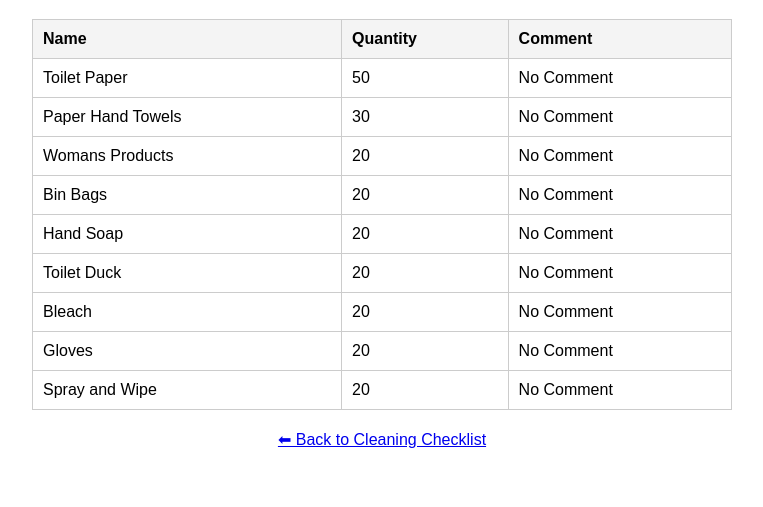
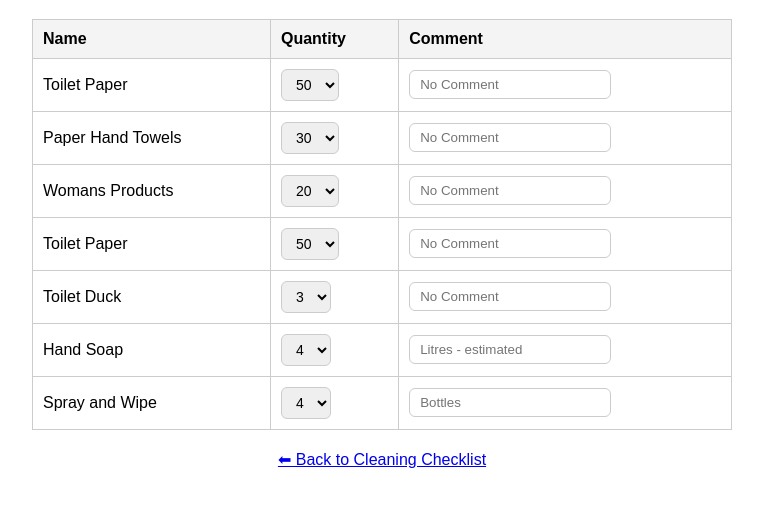
Before and after one commit to blueskyranger/HRBCleaningV2, a plain HTML site: page stock.html in a window 1280 px wide. Shown: the part 81-588 px from the top of the page, without its empty margins (258-1021 px from the left). Drawn offline with Linux system fonts and the light colour scheme.

Commit message:
modify stock page

```diff
--- a/stock.html
+++ b/stock.html
@@ -39,6 +39,20 @@
       text-align: center;
     }
 
+    select {
+    padding: 6px 10px;
+    border-radius: 6px;
+    border: 1px solid #ccc;
+    font-size: 14px;
+  }
+
+    input[type="text"] {
+    padding: 6px 10px;
+    border-radius: 6px;
+    border: 1px solid #ccc;
+    width: 180px;
+  }
+
     </style>
 </head>
 <body>
@@ -54,50 +68,109 @@
             </tr>
         </thead>
     <tbody>
-            <tr>
             <td>Toilet Paper</td>
-                <td class="quantity">50</td>
-                <td>No Comment</td>
+      <td>
+        <select name="toilet-paper">
+          <option>0</option>
+          <option>10</option>
+          <option>20</option>
+          <option>30</option>
+          <option>40</option>
+          <option selected>50</option>
+        </select>
+      </td>
+      <td><input type="text" placeholder="No Comment"></td>
     </tr>
+
     <tr>
       <td>Paper Hand Towels</td>
-                <td class="quantity">30</td>
-                <td>No Comment</td>
+      <td>
+        <select name="paper-towels">
+          <option>0</option>
+          <option>10</option>
+          <option>20</option>
+          <option selected>30</option>
+          <option>40</option>
+          <option>50</option>
+        </select>
+      </td>
+      <td><input type="text" placeholder="No Comment"></td>
     </tr>
+
     <tr>
       <td>Womans Products</td>
-                <td class="quantity">20</td>
-                <td>No Comment</td>
+      <td>
+        <select name="womans-products">
+          <option>0</option>
+          <option>5</option>
+          <option>10</option>
+          <option>15</option>
+          <option selected>20</option>
+          <option>25</option>
+          <option>30</option>
+        </select>
+      </td>
+      <td><input type="text" placeholder="No Comment"></td>
     </tr>
+    <td>Toilet Paper</td>
+      <td>
+        <select name="Bin Bags">
+          <option>0</option>
+          <option>10</option>
+          <option>20</option>
+          <option>30</option>
+          <option>40</option>
+          <option selected>50</option>
+        </select>
+      </td>
+      <td><input type="text" placeholder="No Comment"></td>
+    </tr>
+
     <tr>
-                <td>Bin Bags</td>
-                <td class="quantity">20</td>
-                <td>No Comment</td>
+      <td>Toilet Duck</td>
+      <td>
+        <select name="paper-towels">
+          <option>0</option>
+          <option>1</option>
+          <option>2</option>
+          <option selected>3</option>
+          <option>4</option>
+          <option>5</option>
+        </select>
+      </td>
+      <td><input type="text" placeholder="No Comment"></td>
     </tr>
+
     <tr>
       <td>Hand Soap</td>
-                <td class="quantity">20</td>
-                <td>No Comment</td>
+      <td>
+        <select name="hand soap">
+          <option>0</option>
+          <option>1</option>
+          <option>2</option>
+          <option>3</option>
+          <option selected>4</option>
+          <option>5</option>
+          <option>6</option>
+        </select>
+      </td>
+      <td><input type="text" placeholder="Litres - estimated"></td>
     </tr>
-            <tr>
-                <td>Toilet Duck</td>
-                <td class="quantity">20</td>
-                <td>No Comment</td>
-            </tr>
-            <tr>
-                <td>Bleach</td>
-                <td class="quantity">20</td>
-                <td>No Comment</td>
-            </tr>
-            <tr>
-                <td>Gloves</td>
-                <td class="quantity">20</td>
-                <td>No Comment</td>
-            </tr>
+
     <tr>
       <td>Spray and Wipe</td>
-                <td class="quantity">20</td>
-                <td>No Comment</td>
+      <td>
+        <select name="spray and wipe">
+          <option>0</option>
+          <option>1</option>
+          <option>2</option>
+          <option>3</option>
+          <option selected>4</option>
+          <option>5</option>
+          <option>6</option>
+        </select>
+      </td>
+      <td><input type="text" placeholder="Bottles"></td>
     </tr>
     </tbody>
 </table>
```
Lines whose indentation alone changed are shown as unchanged.
